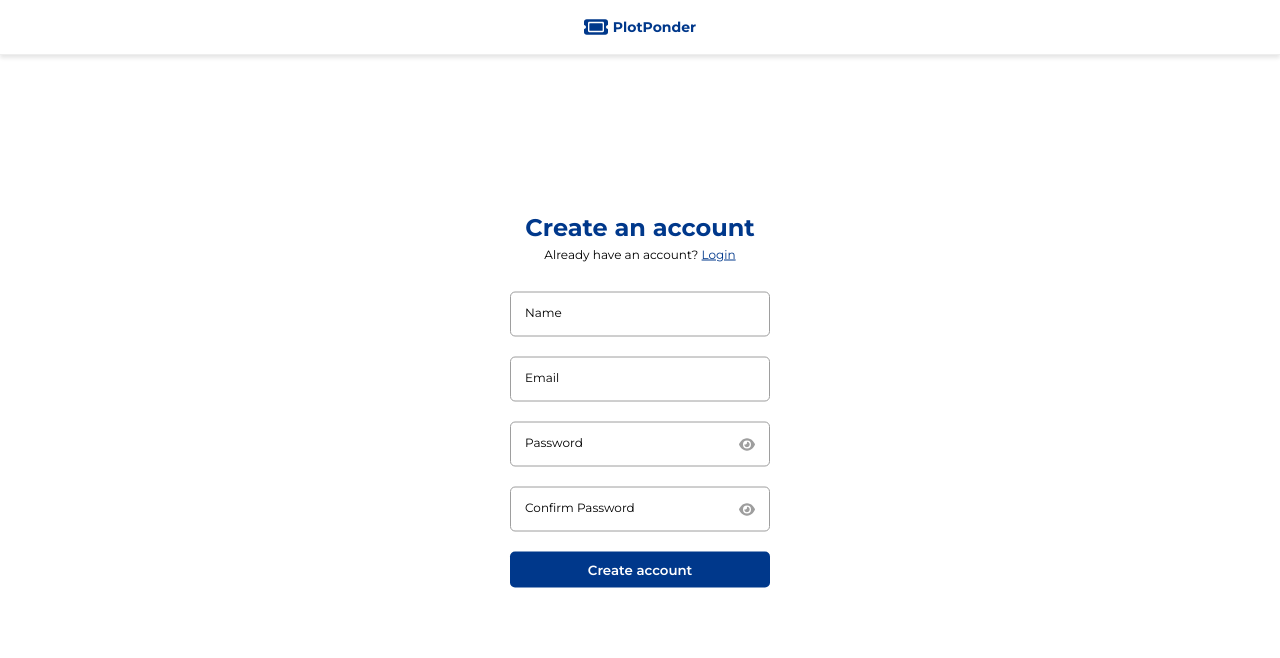
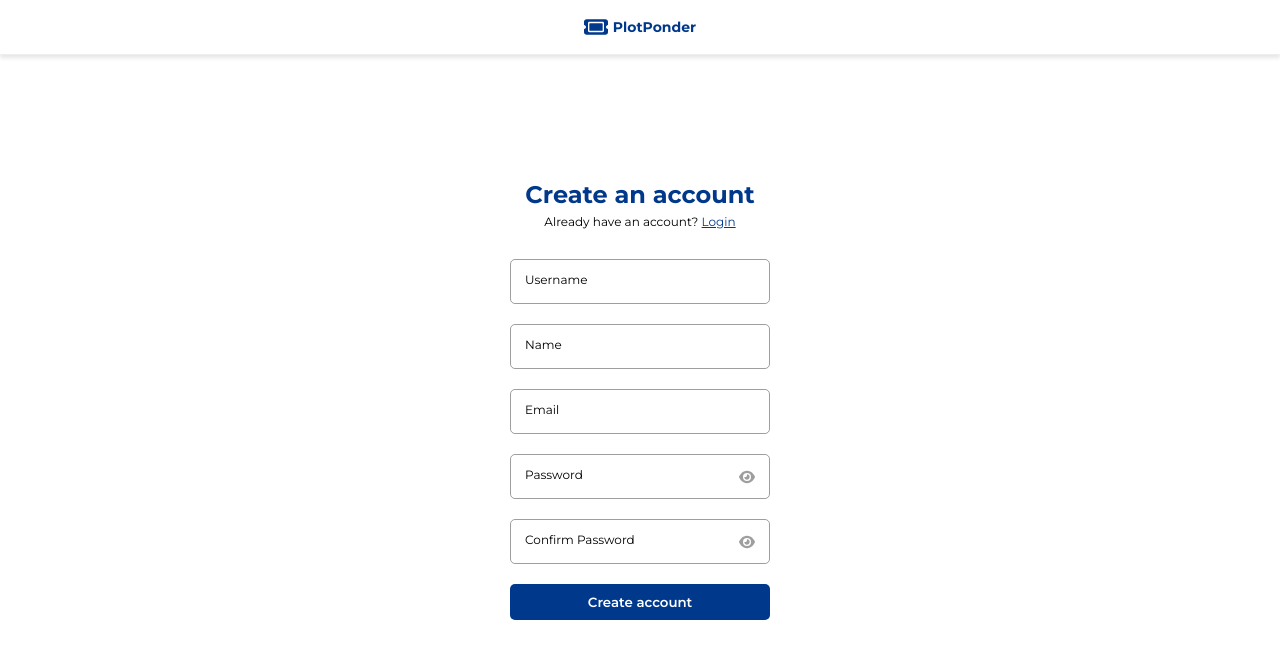
Before and after one commit to xfvelocity/plot-ponder, a React (Vite) app: page /register in a window 1280 px wide. Shown: the top 658 px of the page. Built offline with nearby package versions, Linux system fonts and the light colour scheme; no server answers.

Commit message:
added username field on register

```diff
--- a/src/views/auth/register/Register.tsx
+++ b/src/views/auth/register/Register.tsx
@@ -12,6 +12,7 @@ import PPButton from "@/components/basic/button/PPButton";
 import Navbar from "@/components/navbar/Navbar";
 
 interface Form {
+  username: string;
   name: string;
   email: string;
   password: string;
@@ -29,6 +30,7 @@ const Register = () => {
   const [loading, setLoading] = useState<boolean>(false);
   const [isPasswordShowing, setIsPasswordShowing] = useState<boolean>(false);
   const [form, setForm] = useState<Form>({
+    username: "",
     name: "",
     email: "",
     password: "",
@@ -57,13 +59,13 @@ const Register = () => {
 
     setLoading(true);
 
-    const { name, email, password } = form;
+    const { name, email, password, username } = form;
 
     // Send the form data off to the API
     const res = await api(
       "POST",
       "/register",
-      { name, email, password },
+      { username, name, email, password },
       false
     );
 
@@ -89,6 +91,13 @@ const Register = () => {
         </div>
 
         <form className="register-form" onSubmit={createAccount}>
+          <PPTextInput
+            label="Username"
+            type="username"
+            required={true}
+            value={form.username}
+            setValue={(e) => setFormValue("username", e)}
+          />
           <PPTextInput
             label="Name"
             type="name"
```
